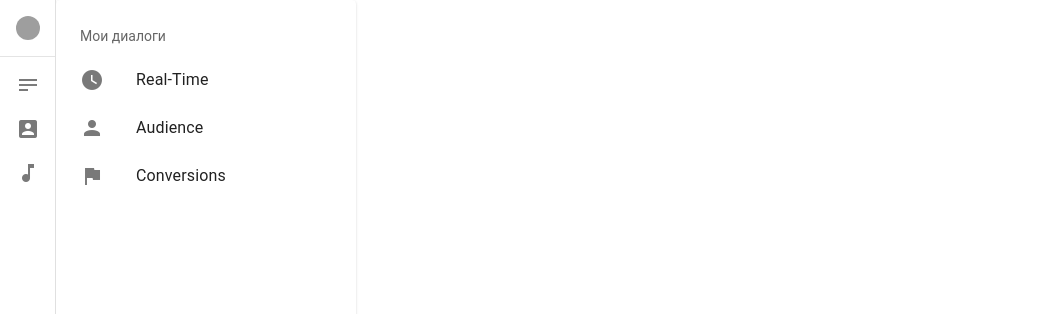
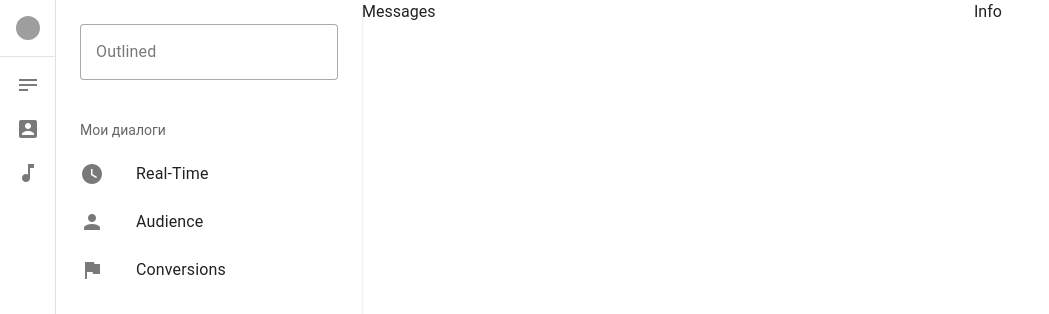
Before and after one commit to dan-suo/crm-chat-front-git, a Vue app in the folder crm-chat-front/: page / in a window 1280 px wide. Shown: the top 314 px of the page, without its empty margins (0-1049 px from the left). Built offline with nearby package versions, Linux system fonts and the light colour scheme; grey boxes are pictures that could not be loaded.

Commit message:
Forming new structure of components

```diff
--- a/crm-chat-front/src/App.vue
+++ b/crm-chat-front/src/App.vue
@@ -1,9 +1,5 @@
 <template>
-  <v-app>
-    <v-main>
       <router-view />
-    </v-main>
-  </v-app>
 </template>
 
 <script setup>
--- a/crm-chat-front/src/components/app/AppNavigation.vue
+++ b/crm-chat-front/src/components/app/AppNavigation.vue
@@ -2,9 +2,9 @@
     <v-navigation-drawer
         v-model="drawer"
         :rail="rail"
-        permanent
         @click="rail = false"
         class="transition cursor-pointer"
+        absolute
       >
         <v-list-item
           prepend-avatar="https://randomuser.me/api/portraits/men/46.jpg"
--- a/crm-chat-front/src/components/chat/ChatItem.vue
+++ /dev/null
@@ -1,21 +0,0 @@
-<script>
-
-</script>
-
-<template>
-  <v-card
-    class="m-2"
-    href="/"
-    max-width="344"
-    prepend-icon="mdi-alarm-check"
-    rel="noopener"
-    subtitle="Last message from user"
-    target="_blank"
-    title="Chat with user"
-  >
-  </v-card>
-</template>
-
-<style scoped>
-
-</style>
--- a/crm-chat-front/src/components/chat/ChatList.vue
+++ b/crm-chat-front/src/components/chat/contacts/ChatContactList.vue
@@ -1,9 +1,16 @@
 <template>
   <v-card
     class="pa-2"
-    style="height: 100vh"
-    max-width="300"
+    height="100%"
+    max-width="370"
   >
+  <v-text-field
+            label="Outlined"
+            placeholder="Placeholder"
+            variant="outlined"
+            class="mt-4 mx-4"
+          ></v-text-field>
+  <div class="overflow-auto" >
     <v-list>
       <v-list-subheader>Мои диалоги</v-list-subheader>
 
@@ -21,6 +28,7 @@
         <v-list-item-title>{{ item.text }}</v-list-item-title>
       </v-list-item>
     </v-list>
+  </div>
   </v-card>
 </template>
 
--- a/crm-chat-front/src/layouts/default.vue
+++ b/crm-chat-front/src/layouts/default.vue
@@ -2,14 +2,11 @@
   <v-app>
     <AppNavigation />
     <v-main>
-      <ChatList />
       <router-view />
     </v-main>
-    <AppFooter />
   </v-app>
 </template>
 
 <script setup>
   import AppNavigation from '@/components/app/AppNavigation.vue';
-  import ChatList from '@/components/chat/ChatList.vue';
 </script>
--- a/crm-chat-front/src/pages/index.vue
+++ b/crm-chat-front/src/pages/index.vue
@@ -1,7 +1,21 @@
 <template>
-
+  <div class="fill-height grid">
+    <div >
+      <ChatContactList />
+    </div>
+    <div>Messages</div>
+    <div>Info</div>
+  </div>
 </template>
 
 <script setup>
-  //
+import ChatContactList from "@/components/chat/contacts/ChatContactList.vue";
 </script>
+
+<style scoped>
+.grid {
+  display: grid;
+  grid-template-columns: 1fr 2fr 1fr;
+  width:100%;
+}
+</style>
```
Also changed, not shown: crm-chat-front/src/components/AppFooter.vue (deleted, +0 -11 lines), crm-chat-front/src/components/chat/contacts/ChatContactListItem.vue (added, +11 -0 lines).
